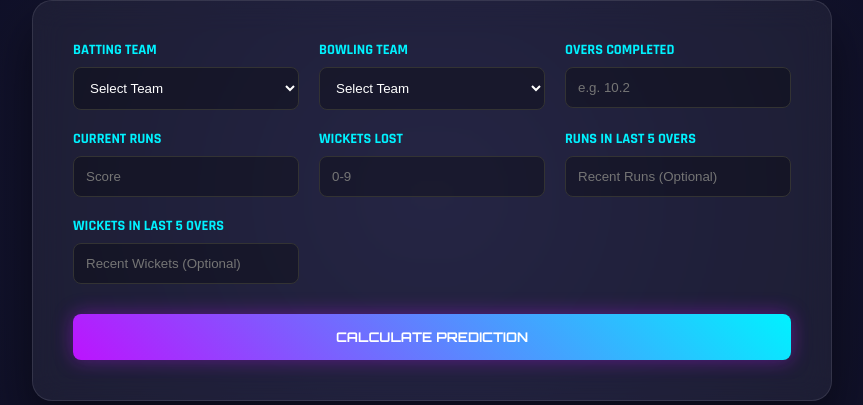
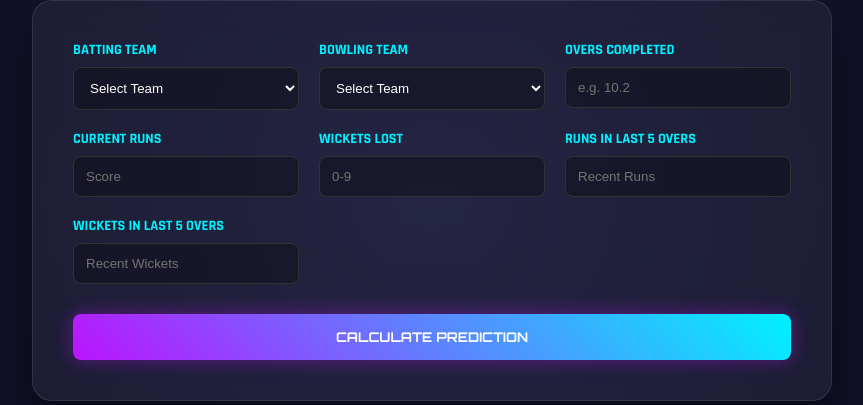
Before and after one commit to Imran7786/IPL-Score-Predictor, a Flask app: page / in a window 1280 px wide. Shown: the part 240-645 px from the top of the page, without its empty margins (208-1071 px from the left). Run offline with Flask 3, Linux system fonts and the light colour scheme; parts of the project's set-up code (start-up, migrations or seed data) failed here and were passed over.

Commit message:
Update index.html

```diff
--- a/templates/index.html
+++ b/templates/index.html
@@ -62,12 +62,12 @@
 
                     <div class="input-group">
                         <label>Runs in Last 5 Overs</label>
-                        <input type="number" name="runs_in_prev_5" placeholder="Recent Runs (Optional)">
+                        <input type="number" name="runs_in_prev_5" placeholder="Recent Runs" required>
                     </div>
 
                     <div class="input-group">
                         <label>Wickets in Last 5 Overs</label>
-                        <input type="number" name="wickets_in_prev_5" placeholder="Recent Wickets (Optional)">
+                        <input type="number" name="wickets_in_prev_5" placeholder="Recent Wickets" required>
                     </div>
                 </div>
 
```
